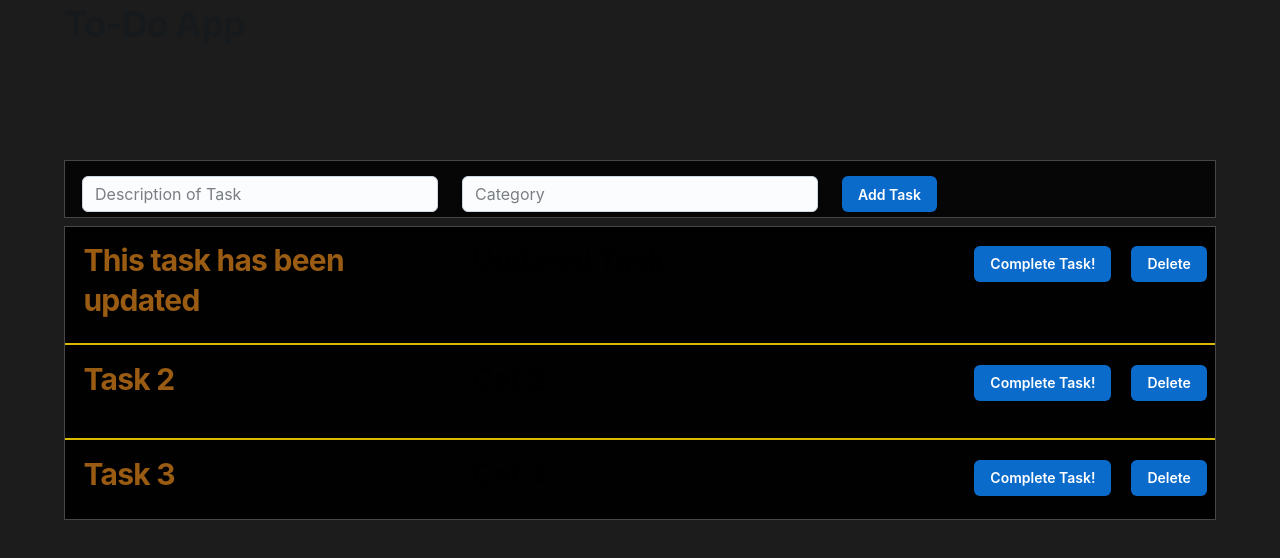
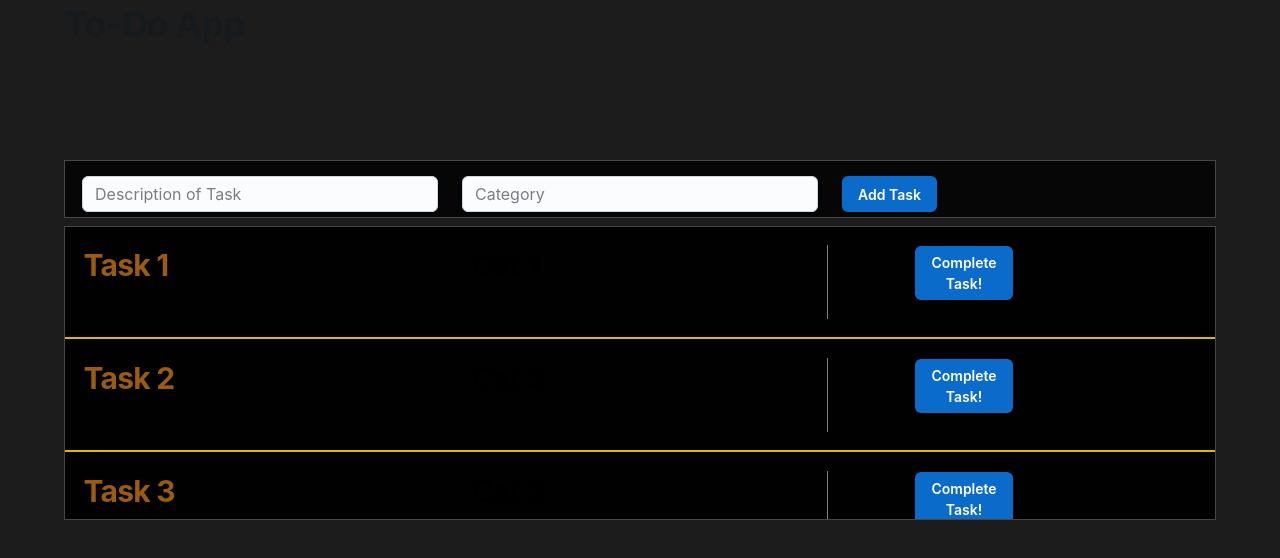
Before and after one commit to nicopasq/todo_client, a React (Create React App) app: page / in a window 1280 px wide. Shown: the top 558 px of the page. Built offline with nearby package versions, Linux system fonts and the light colour scheme; data requests are answered from the project's data file.

Commit message:
Removed delete button, Complete Task button no longer opens the UpdateTask component.

```diff
--- a/db.json
+++ b/db.json
@@ -2,8 +2,8 @@
   "tasks": [
     {
       "id": 1,
-      "description": "This task has been updated",
-      "category": "Updated Task",
+      "description": "Task 1",
+      "category": "Cat 1",
       "completed": false
     },
     {
@@ -47,12 +47,6 @@
       "category": "DELETE ME",
       "completed": false,
       "id": 8
-    },
-    {
-      "description": "",
-      "category": "",
-      "completed": false,
-      "id": 9
     }
   ]
 }
--- a/src/components/Task.js
+++ b/src/components/Task.js
@@ -4,30 +4,27 @@ import "../styles/taskBlock.css";
 
 function Task ({task, id, toggleUpdateTask, idToUpdateTask}){
     return (
-    <li onClick={e => [toggleUpdateTask(), idToUpdateTask(id)]} key={id} className="task">
+    <li key={id} className="task">
       <Grid
         id="gridContainer"
         container
         spacing={4}
         sx={{ flexGrow: 1, width: "100%" }}
       >
-        <Grid xs={4}>
-          <Typography color="warning" id="desc" level="h2">
+        <Grid onClick={e => [toggleUpdateTask(), idToUpdateTask(id)]}  xs={4}>
+          <Typography color="warning" className="taskData" level="h2">
             {task.description}
           </Typography>
         </Grid>
         <Grid xs={4}>
-          <Typography color="info" id="category" level="h2">
+          <Typography onClick={e => [toggleUpdateTask(), idToUpdateTask(id)]} sx={{borderRight:"1px solid grey", height:"100%"}} color="info" className="taskData" level="h2">
             {task.category}
           </Typography>
         </Grid>
-        <Grid xs={4}>
+        <Grid xs={2}>
           <div style={{ float: "right", marginLeft: "46px" }}>
-            <Button variant="solid" sx={{ margin: "10px", top: "-0.5vh" }}>
+            <Button variant="solid" sx={{ margin: "10px", top: "-0.5vh" }} className="taskData">
                 Complete Task!
-            </Button>
-            <Button variant="solid" sx={{ margin: "10px", top: "-0.5vh" }}>
-              Delete
             </Button>
           </div>
         </Grid>
--- a/src/styles/taskBlock.css
+++ b/src/styles/taskBlock.css
@@ -12,7 +12,7 @@
     border-bottom: solid rgb(219, 186, 0) 2px;
     margin: -5px;
     width: 105%;
-    height: auto;
+    height: fit-content;
     position: relative;
     bottom: 1.55vh;
     right: 4.7vh;
@@ -21,3 +21,7 @@
 ::-webkit-scrollbar{
     width: 0;
 }
+.taskData{
+    position: relative;
+    top:5px
+}
```
